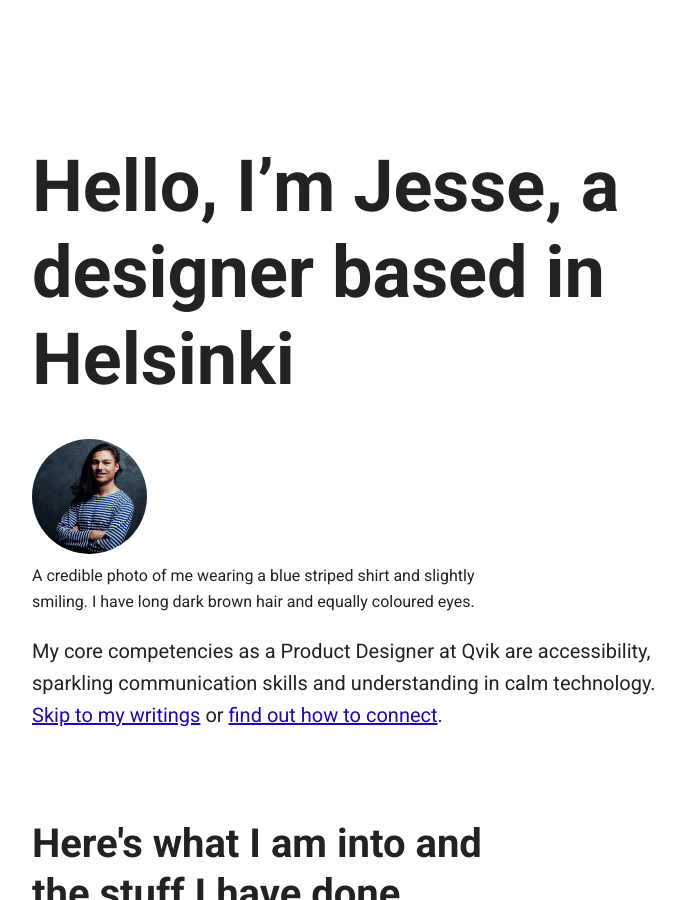
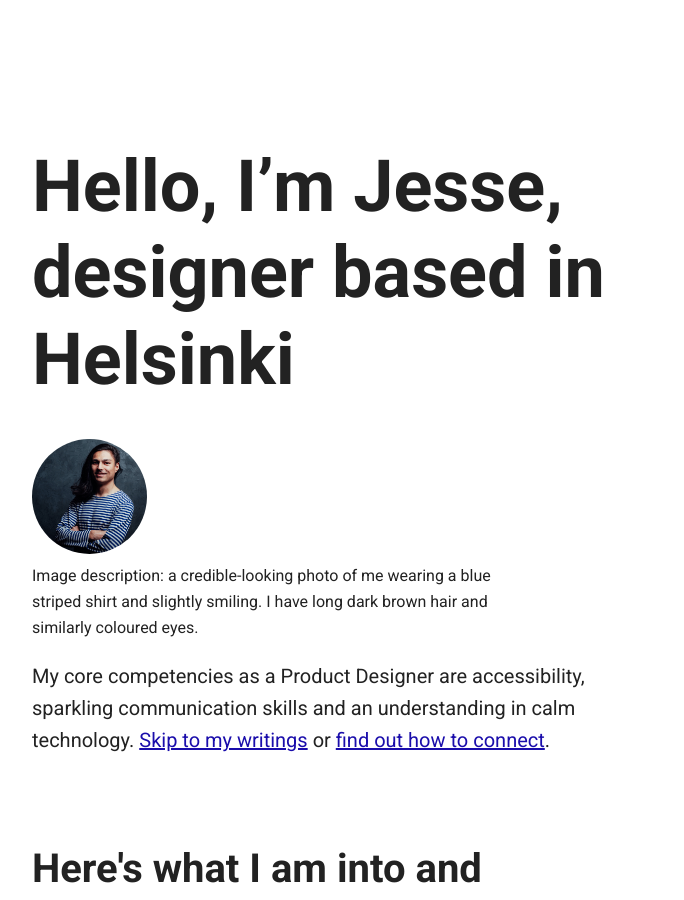
Before and after one commit to jesseu/jesseu.github.io, a Jekyll site: the page built from index.html, in a window 1280 px wide and 900 px high. Shown: the whole window, without its empty margins (128-812 px from the left). Built offline with Jekyll 4.4.1, drawn with Linux system fonts in a browser that asks for light colours.

Commit message:
Update index.html

```diff
--- a/index.html
+++ b/index.html
@@ -5,18 +5,18 @@ title: Jesse Ukkonen
 
 	<div class="row">
 		<div class="ten columns" style="margin-top: 15%">
-		<h1>Hello, I’m Jesse, a designer based in Helsinki</h1>
+		<h1>Hello, I’m Jesse, designer based in Helsinki</h1>
 	      	</div>
 	</div>
 
 	<figure class="one-half column">
 	  <img src="images/jesse_qvik_cv_square.jpg" alt="A credible photo of me wearing a blue striped shirt and slightly smiling">
-	  <figcaption>A credible photo of me wearing a blue striped shirt and slightly smiling. I have long dark brown hair and equally coloured eyes.</figcaption>
+	  <figcaption>Image description: a credible-looking photo of me wearing a blue striped shirt and slightly smiling. I have long dark brown hair and similarly coloured eyes.</figcaption>
 	</figure>
 
 	<div class="row">
 		<div class="eight columns">
-			<p>My core competencies as a Product Designer at Qvik are accessibility, sparkling communication skills and understanding in calm technology. <a href="#writings">Skip to my writings</a> or <a href="#connect">find out how to connect</a>.</p>
+			<p>My core competencies as a Product Designer are accessibility, sparkling communication skills and an understanding in calm technology. <a href="#writings">Skip to my writings</a> or <a href="#connect">find out how to connect</a>.</p>
 		</div>
 	</div>
 
```
